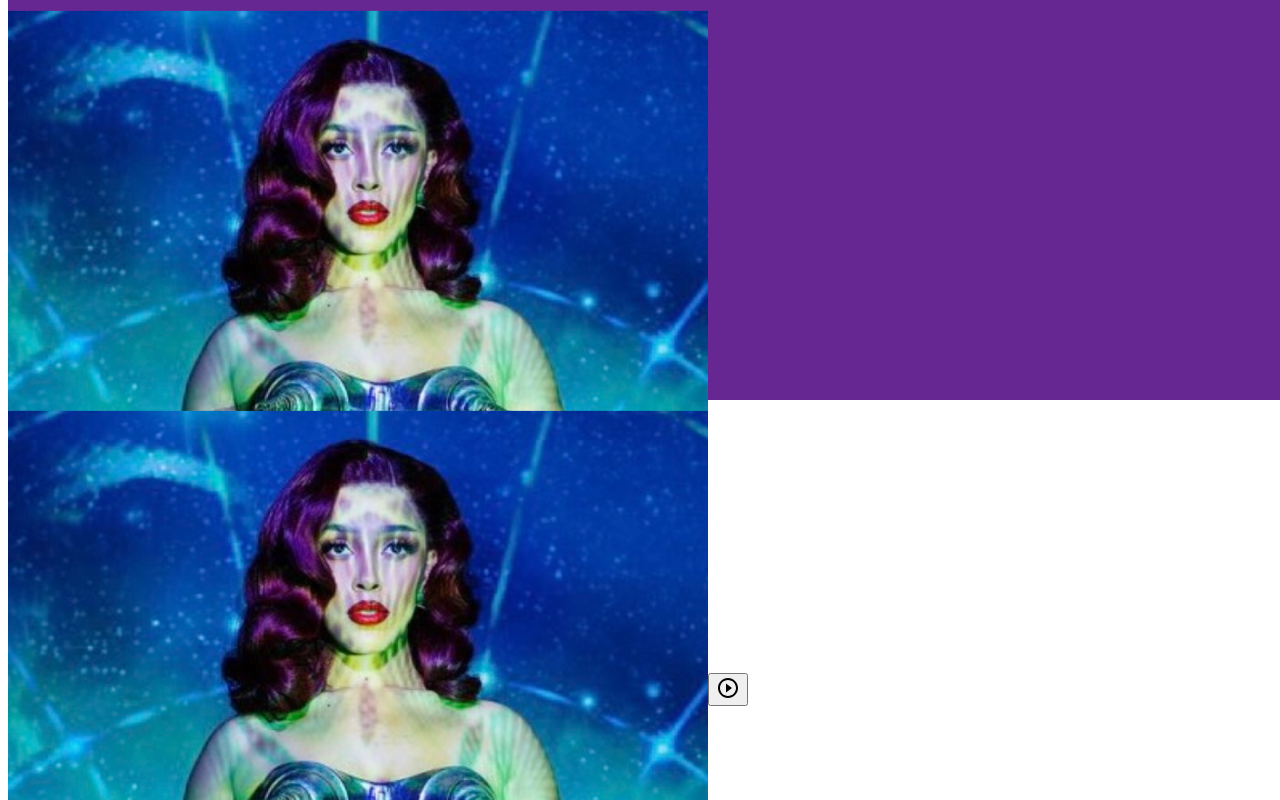
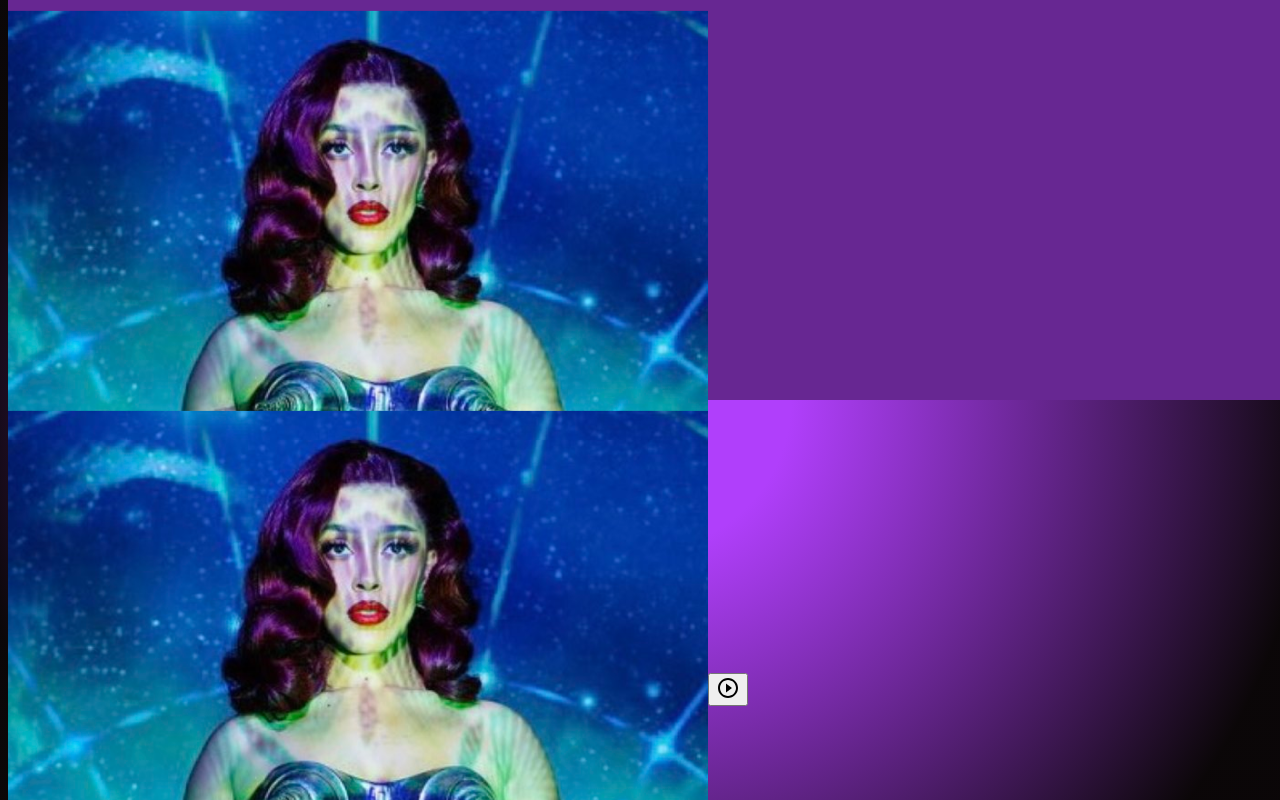
Before and after one commit to santoslanuza/radioproject, a Next.js app in the folder web/: page / in a window 1280 px wide. Shown: the top 800 px of the page. Built offline with nearby package versions, Linux system fonts and the light colour scheme.

Commit message:
globals.css

```diff
--- a/web/styles/globals.css
+++ b/web/styles/globals.css
@@ -1,5 +1,6 @@
 html,
 body {
+  background: radial-gradient(circle, rgba(176,63,251,1) 20%, rgba(6,2,3,0.8631827731092436) 90%);
   padding: 0;
   margin: 0;
   font-family: -apple-system, BlinkMacSystemFont, Segoe UI, Roboto, Oxygen,
```
